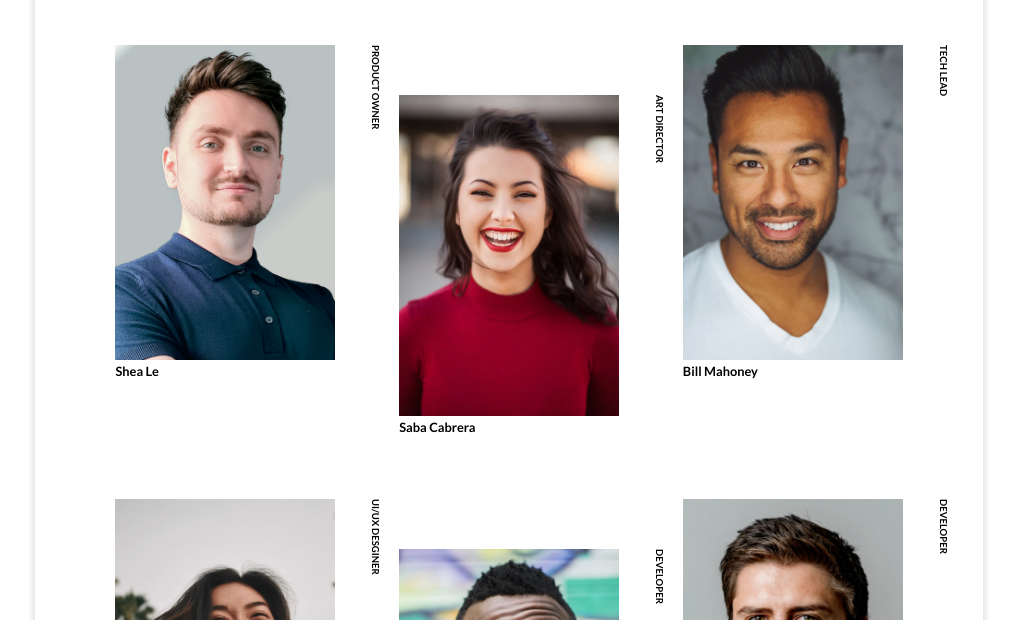
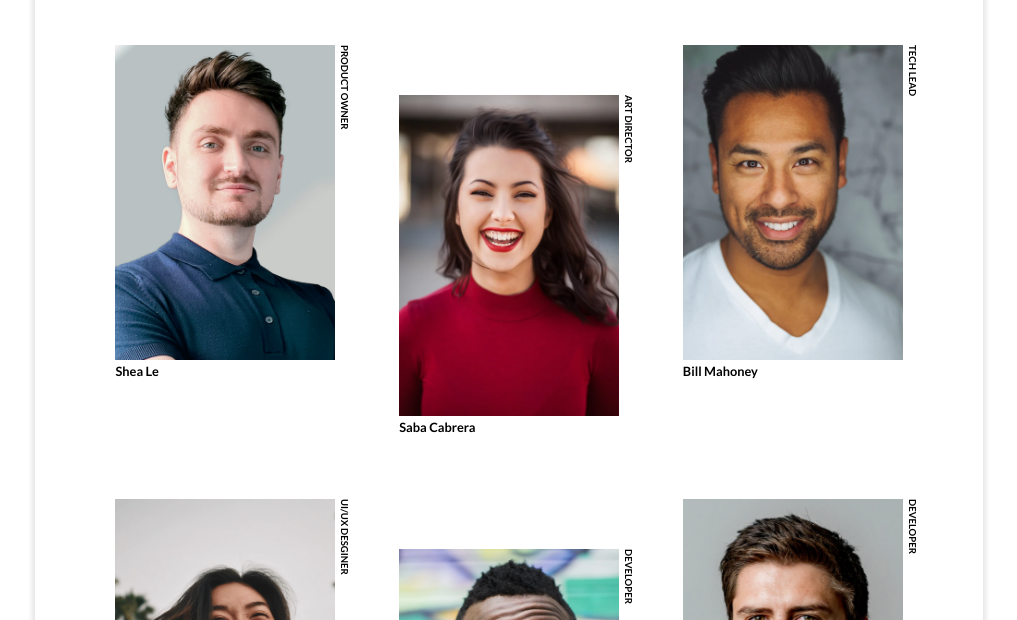
Before and after one commit to superbreezy007/my-team-page, a plain HTML site: page index.html in a window 1280 px wide. Shown: the part 180-800 px from the top of the page, without its empty margins (131-1148 px from the left). Drawn offline with Linux system fonts and the light colour scheme.

Commit message:
Modified the positionig
Changed the positioning to be more repsonsive

```diff
--- a/style.css
+++ b/style.css
@@ -113,7 +113,7 @@ a {
     }
 
     .card .title {
-        left: 255px;
+        left: calc(100vw - 110em);
     }
 
     .footer {
```
